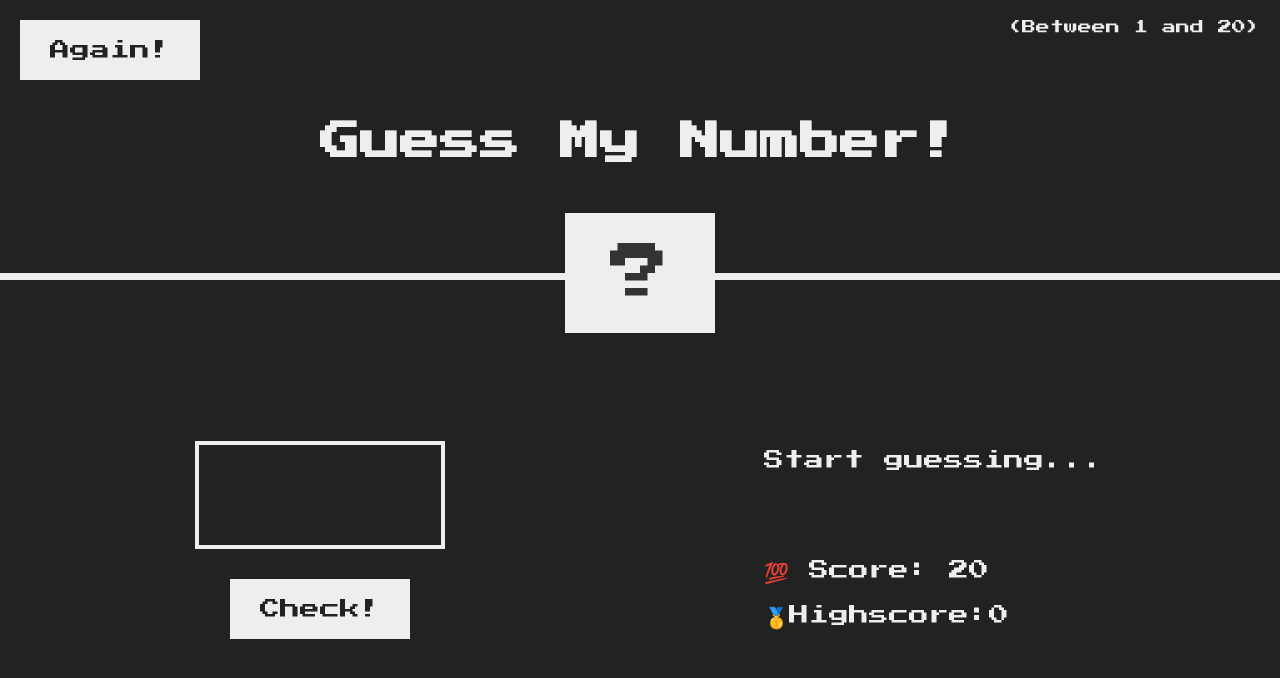
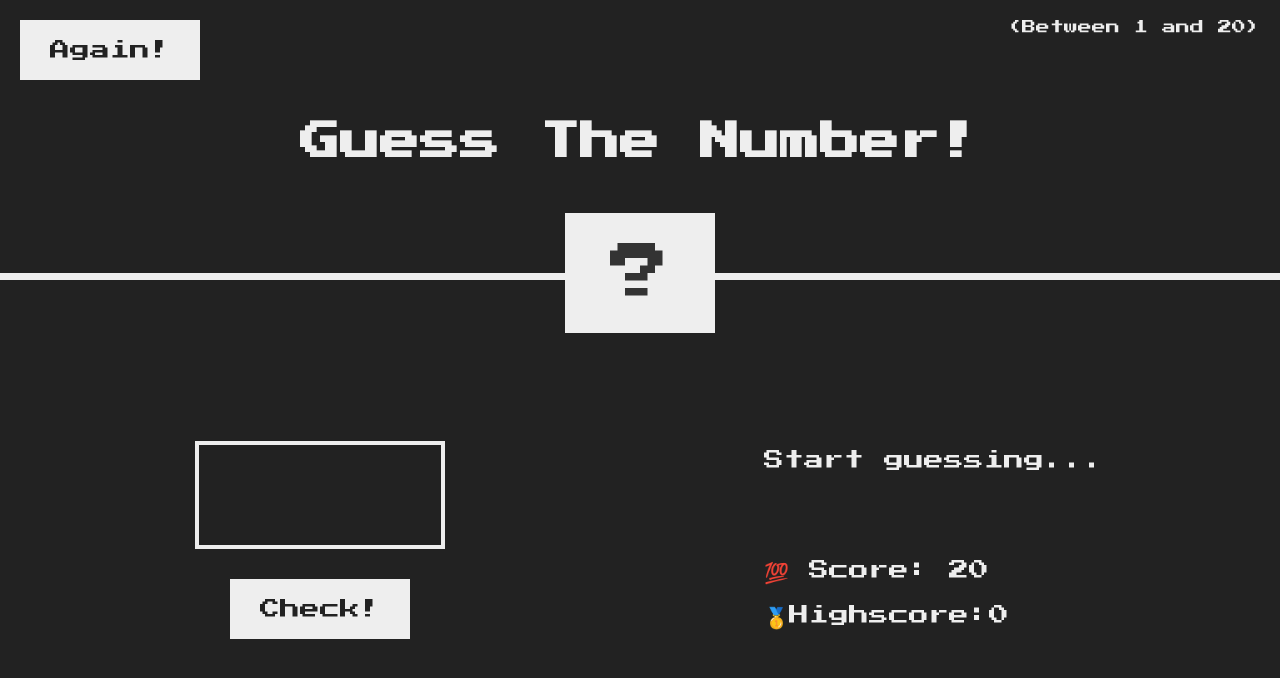
Before and after one commit to Gururaj18/Game1, a plain HTML site: page index.html in a window 1280 px wide. Drawn offline with Linux system fonts and the light colour scheme.

Commit message:
Update index.html

```diff
--- a/index.html
+++ b/index.html
@@ -9,7 +9,7 @@
   </head>
   <body>
     <header>
-      <h1>Guess My Number!</h1>
+      <h1>Guess The Number!</h1>
       <p class="between">(Between 1 and 20)</p>
       <button class="btn again">Again!</button>
       <div class="number">?</div>
```
